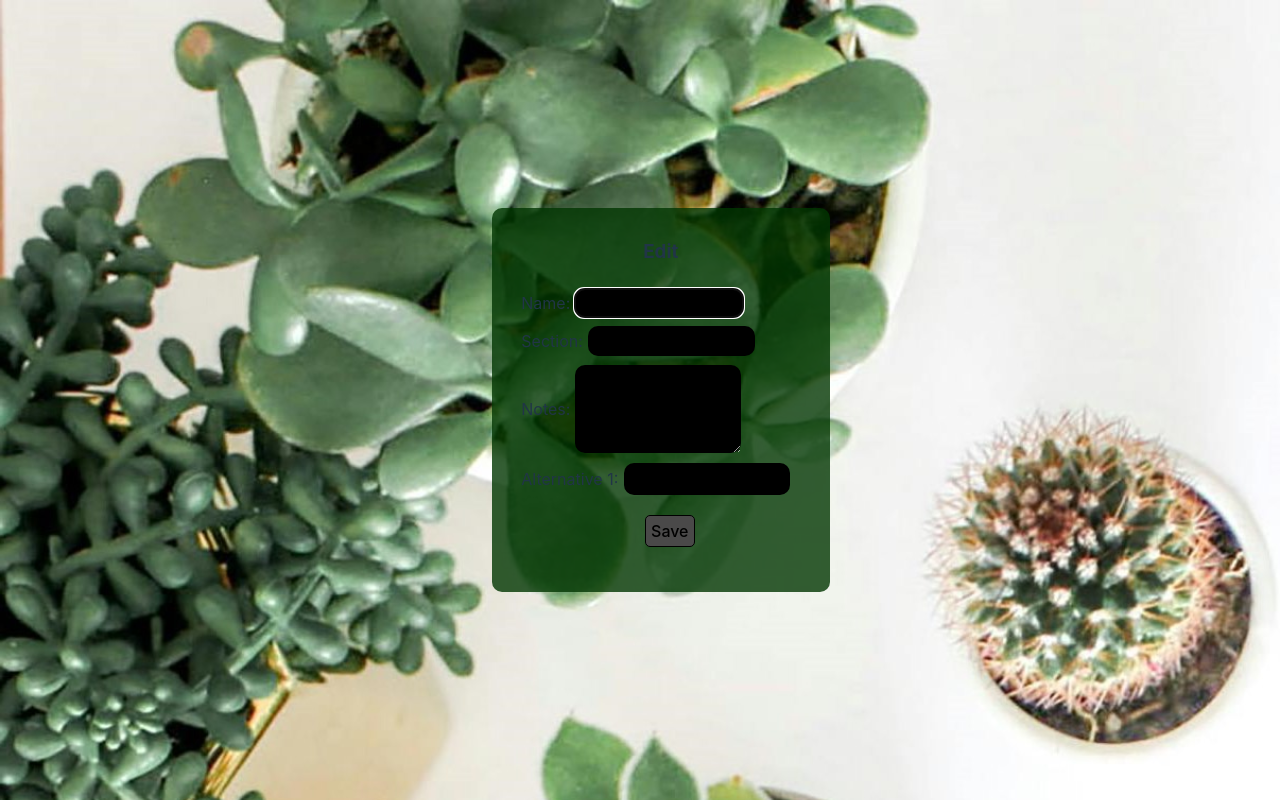
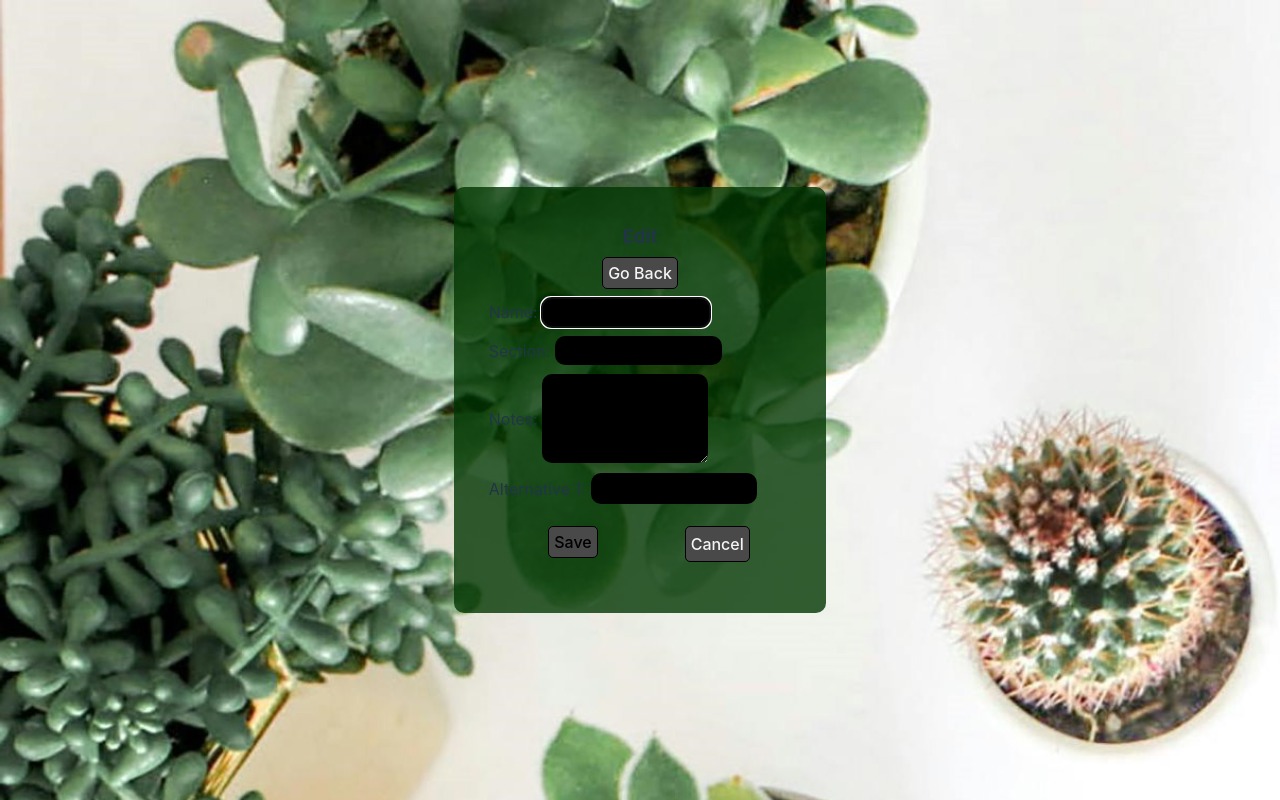
Before and after one commit to AngelaWebbDev/Shopping_list, a React (Vite) app in the folder client/: page /edit/1 in a window 1280 px wide. Built offline with nearby package versions, Linux system fonts and the light colour scheme; no server answers.

Commit message:
adds cancel and back buttons

```diff
--- a/client/src/App.css
+++ b/client/src/App.css
@@ -24,7 +24,7 @@ button{
 }
 h1{
   color:whitesmoke;
-  background-color: rgba(2, 54, 2, 0.8);
+  background-color: rgba(0, 0, 0, 0.9);
   padding: 2%;
   font-weight: 500;
   margin: 0;
@@ -75,6 +75,7 @@ thead{
   justify-content:space-evenly;
   margin-bottom:5px;
   border:2px black solid;
+  border-radius: 10px;
 }
 #check{
   padding:2% 0 0 0;
@@ -168,6 +169,18 @@ thead{
   padding-left: 3%;
   word-wrap: normal;
 }
+.lookLikeBtn{
+  border-radius: 5px;
+  background-color: rgb(74, 73, 73);border: 1px solid black;
+  padding: 5px;
+  height:fit-content;
+  width:fit-content;
+  color:whitesmoke;
+}
+.lookLikeBtn:hover{
+  border: 1px white solid;
+  color:whitesmoke;
+}
 .section{
   width:20%;
   max-width: 20%;
--- a/client/src/components/editItem.jsx
+++ b/client/src/components/editItem.jsx
@@ -1,6 +1,6 @@
 import { useState, useEffect } from 'react'
 import axios from 'axios'
-import { useNavigate, useParams } from 'react-router-dom'
+import { Link, useNavigate, useParams } from 'react-router-dom'
 
 const Edititem = () => {
     const {id} = useParams()
@@ -46,6 +46,7 @@ const Edititem = () => {
             <div id='editTitle'>
                 <h3>Edit {name}</h3>
             </div>
+            <Link to='/' className='lookLikeBtn'>Go Back</Link>
 
             <form onSubmit={edititem} id='editForm'>
                 {/* name */}
@@ -101,7 +102,7 @@ const Edititem = () => {
                 {/* edit button*/}
                 <div id='editButtons' >
                     <button>Save</button>
-                    {/* add link to cancel (returns to itemlist.jsx) */}
+                    <Link to='/' className='lookLikeBtn'>Cancel</Link>
                 </div>
             </form>
         </div>
```
